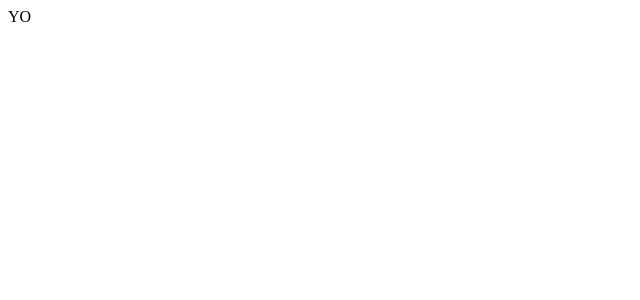
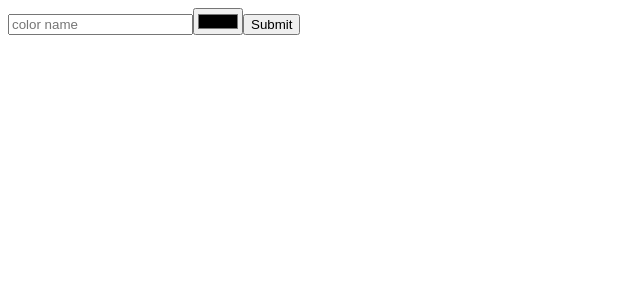
Before and after one commit to aramirezdecruz3148/reactExercises3, a React app: page / in a window 1280 px wide. Shown: the top 300 px of the page, without its empty margins (0-640 px from the left). Built offline with nearby package versions, Linux system fonts and the light colour scheme.

Commit message:
finished the final exercise and leaving it as is for a reference. I did reuse the color components, changing them slightly and replugged them in

```diff
--- a/src/components/App.js
+++ b/src/components/App.js
@@ -1,10 +1,11 @@
 import React, { Component } from 'react';
+import ColorList from './ColorComponents/ColorList';
 
 export default class App extends Component {
   render() {
     return (
       <>
-        YO
+        <ColorList />
       </>
     );
   }
--- a/src/components/ColorComponents/Color.js
+++ b/src/components/ColorComponents/Color.js
@@ -1,13 +1,12 @@
 import React from 'react';
 import PropTypes from 'prop-types';
 
-function Color({ name, hex, rgb }) {
+function Color({ name, hex }) {
   return (
     <>
       <h3>
         <p>{name}</p>
         <p>{hex}</p>
-        <p>rgb({rgb})</p>
       </h3>
     </>
   );
@@ -15,8 +14,7 @@ function Color({ name, hex, rgb }) {
 
 Color.propTypes = {
   name: PropTypes.string.isRequired,
-  hex: PropTypes.string.isRequired,
-  rgb: PropTypes.string.isRequired
+  hex: PropTypes.string.isRequired
 };
 
 export default Color;
--- /dev/null
+++ b/src/components/ColorComponents/ColorList.js
@@ -0,0 +1,29 @@
+import React, { Component } from 'react';
+import CreateColor from './CreateColor';
+import Colors from './Colors';
+
+class ColorList extends Component {
+  state = {
+    name: '',
+    hex: '',
+    colors: []
+  }
+
+  addColor = event => {
+    const colorName = event.target[0].value;
+    const colorHex = event.target[1].value;
+    event.preventDefault();
+    this.setState({ colors: [...this.state.colors, { name: colorName, hex: colorHex }] });
+  }
+
+  render() {
+    return (
+      <>
+        <CreateColor addColor={this.addColor} />
+        <Colors colors={this.state.colors}/>
+      </>
+    );
+  }
+}
+
+export default ColorList;
--- a/src/components/ColorComponents/Colors.js
+++ b/src/components/ColorComponents/Colors.js
@@ -3,10 +3,10 @@ import PropTypes from 'prop-types';
 import Color from './Color';
 
 function Colors({ colors }) {
-  const colorList = colors.map(({ name, hex, rgb }) => {
+  const colorList = colors.map(({ name, hex }) => {
     return (
       <li key={name}>
-        <Color name={name} hex={hex} rgb={rgb}/>
+        <Color name={name} hex={hex} />
       </li>
     );
   });
--- /dev/null
+++ b/src/components/ColorComponents/CreateColor.js
@@ -0,0 +1,18 @@
+import React, { Component } from 'react';
+import PropTypes from 'prop-types';
+
+export default class CreateColor extends Component {
+  static propTypes = {
+    addColor: PropTypes.func.isRequired
+  }
+
+  render() {
+    return (
+      <form onSubmit={(e) => this.props.addColor(e)}>
+        <input name='name' type='text' placeholder='color name' />
+        <input name='color' type='color' />
+        <button>Submit</button>
+      </form>
+    );
+  }
+}
```
